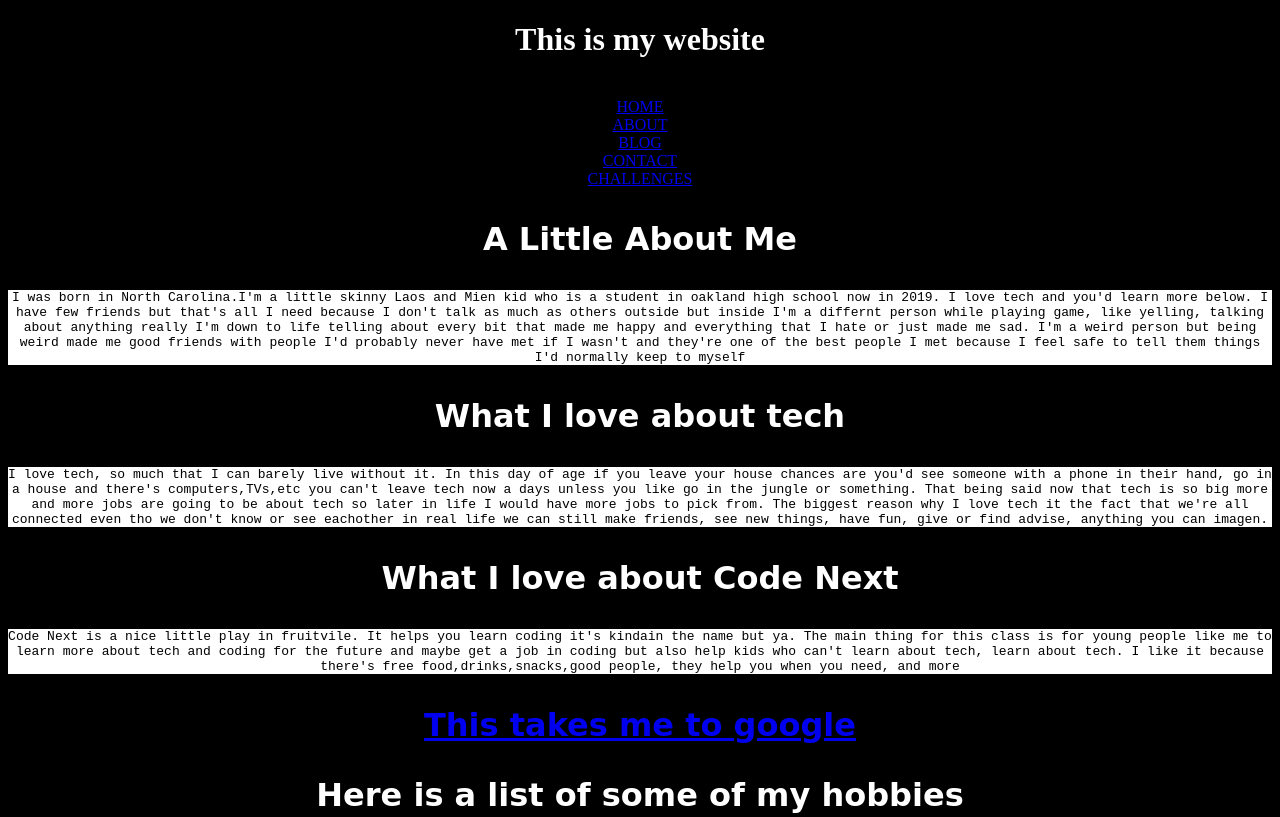
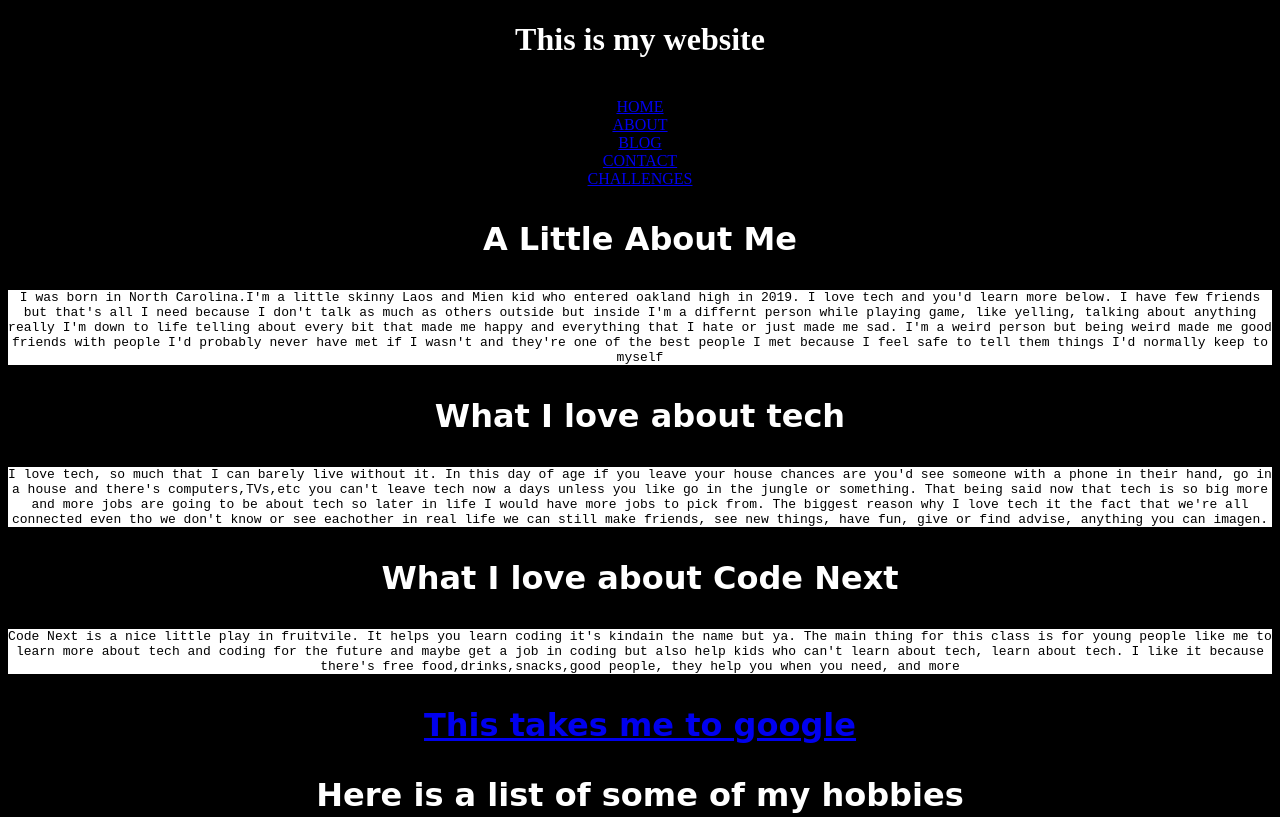
Before and after one commit to TheOtakuNinja/Jacob-s-Personal-Porfoilo, a plain HTML site: page index.html in a window 1280 px wide. Shown: the top 817 px of the page. Drawn offline with Linux system fonts and the light colour scheme.

Commit message:
I changed more text

```diff
--- a/index.html
+++ b/index.html
@@ -20,7 +20,7 @@
 <a href="#challenges">CHALLENGES</a>
 </nav>
 <h3 id="about">A Little About Me </h3>
-<p>I was born in North Carolina.I'm a little skinny Laos and Mien kid who is a student in oakland high school now in 2019. I love tech and you'd learn more below. I have few friends but that's all I need because I don't talk as much as others outside but inside I'm a differnt person while playing game, like yelling, talking about anything really I'm down to life telling about every bit that made me happy and everything that I hate or just made me sad. I'm a weird person but being weird made me good friends with people I'd probably never have met if I wasn't and they're one of the best people I met because I feel safe to tell them things I'd normally keep to myself</p>
+<p>I was born in North Carolina.I'm a little skinny Laos and Mien kid who entered oakland high in 2019. I love tech and you'd learn more below. I have few friends but that's all I need because I don't talk as much as others outside but inside I'm a differnt person while playing game, like yelling, talking about anything really I'm down to life telling about every bit that made me happy and everything that I hate or just made me sad. I'm a weird person but being weird made me good friends with people I'd probably never have met if I wasn't and they're one of the best people I met because I feel safe to tell them things I'd normally keep to myself</p>
 
 <h3 id="about">What I love about tech</h3>
 <p>I love tech, so much that I can barely live without it. In this day of age if you leave your house chances are you'd see someone with a phone in their hand, go in a house and there's computers,TVs,etc you can't leave tech now a days unless you like go in the jungle or something. That being said now that tech is so big more and more jobs are going to be about tech so later in life I would have more jobs to pick from. The biggest reason why I love tech it the fact that we're all connected even tho we don't know or see eachother in real life we can still make friends, see new things, have fun, give or find advise, anything you can imagen.</p>
```
